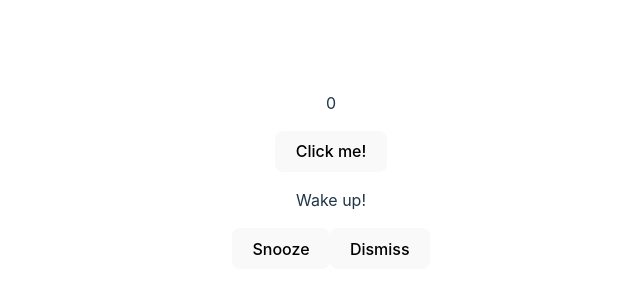
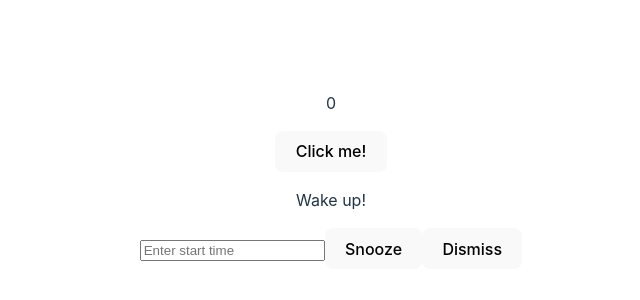
Before and after one commit to mohammad00alavi/react-with-rxjs, a React (Vite) app: page / in a window 1280 px wide. Shown: the part 228-528 px from the top of the page, without its empty margins (309-949 px from the left). Built offline with nearby package versions, Linux system fonts and the light colour scheme.

Commit message:
added input

```diff
--- a/src/components/Counter/AlarmClock.tsx
+++ b/src/components/Counter/AlarmClock.tsx
@@ -15,13 +15,19 @@ import {
     tap,
 } from "rxjs";
 
+const action$: Subject<string> = new Subject<string>();
+
+const AlarmClock: React.FC = () => {
+    const [time, setTime] = useState<number | string>();
+    const [startValue, setStartValue] = useState<number>(10);
+
+    useEffect(() => {
         const countdown$: Observable<number> = interval(250).pipe(
-    startWith(10),
+            startWith(startValue),
             scan((time) => time - 1),
             takeWhile((time) => time > 0)
         );
 
-const action$: Subject<string> = new Subject<string>();
         const snooze$: Observable<string> = action$
             .pipe(filter((action) => action === "snooze"))
             .pipe(tap((ev) => console.log(ev)));
@@ -36,20 +42,21 @@ const observable$: Observable<number | string> = concat(
             snoozeAlarm$.pipe(takeUntil(dismiss$)),
             of("Have a nice day!")
         );
-
-const AlarmClock: React.FC = () => {
-    const [time, setTime] = useState<number | string>();
-    useEffect(() => {
         const subscribtion: Subscription = observable$.subscribe({
             next: (val) => setTime(val),
             error: (err) => console.log(err),
             complete: () => console.log("completed"),
         });
         return () => subscribtion.unsubscribe();
-    }, []);
+    }, [startValue]);
     return (
         <>
             <p>{time}</p>
+            <input
+                type="number"
+                onChange={(e) => setStartValue(parseInt(e.target.value) || 0)}
+                placeholder="Enter start time"
+            />
             <button id="snoozeBtn" onClick={() => action$.next("snooze")}>
                 Snooze
             </button>
```
Lines whose indentation alone changed are shown as unchanged.
